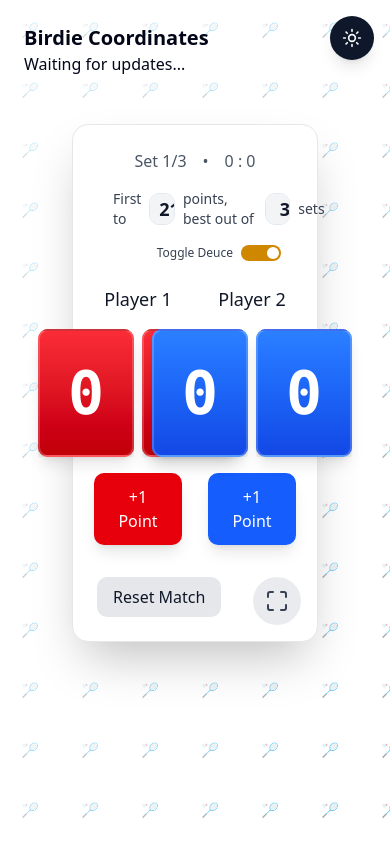
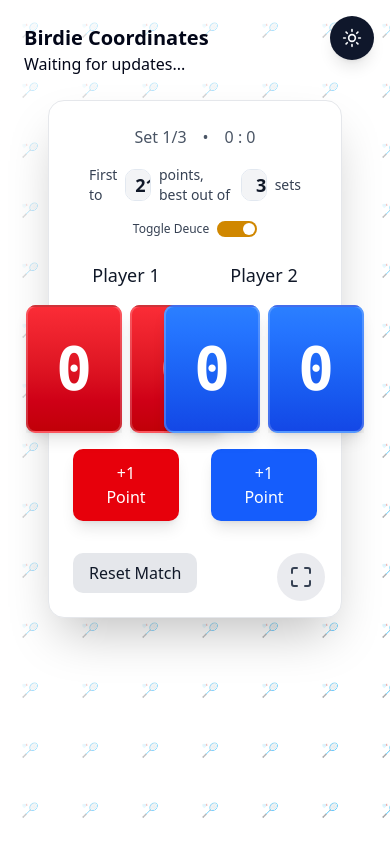
Before and after one commit to PenguinPush/ignitionhacks-v6, a Next.js app in the folder frontend/: page / in a window 390 px wide. Built offline with nearby package versions, Linux system fonts and the light colour scheme; no server answers.

Commit message:
scoreboard is hopefully finally responsive

```diff
--- a/frontend/src/components/scoreboard2.jsx
+++ b/frontend/src/components/scoreboard2.jsx
@@ -228,14 +228,14 @@
 
     <div
         ref={scoreboardRef}
-        className={`relative ${
-          isFullscreen
-            ? "fixed inset-0 flex items-center justify-center bg-black z-50"
-            : "max-w-6xl mx-auto p-6"
+        className={`bg-white dark:bg-gradient-to-br dark:from-slate-900 dark:to-slate-800 ${
+            isFullscreen
+                ? "w-screen h-screen flex flex-col justify-center items-center"
+                : "max-w-6xl mx-auto"
         } transition-all duration-300`}
-      >
+    >
         <div
-            className={`relative bg-white dark:bg-gradient-to-br dark:from-slate-900 dark:to-slate-800 border border-gray-200 dark:border-slate-700 rounded-2xl shadow-2xl p-6 ${isFullscreen ? "w-3/4 h-3/4 flex flex-col items-center justify-center" : ""}`}
+            className={`relative bg-white dark:bg-gradient-to-br dark:from-slate-900 dark:to-slate-800 border border-gray-200 dark:border-slate-700 rounded-2xl shadow-2xl p-6 ${isFullscreen ? "p-10 flex flex-col items-center justify-center" : ""}`}
         >
             {/* Game Status */}
             <div className="text-center mb-4">
```
